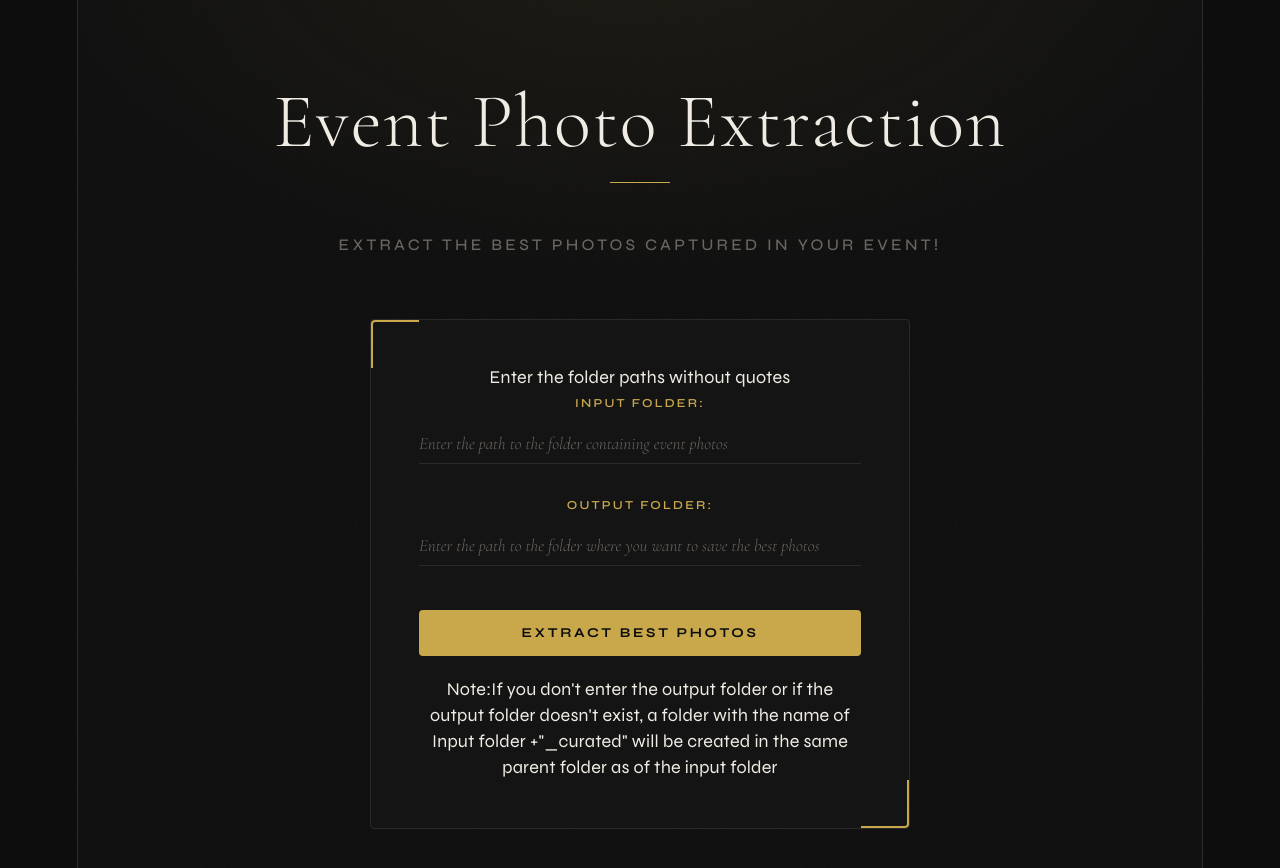
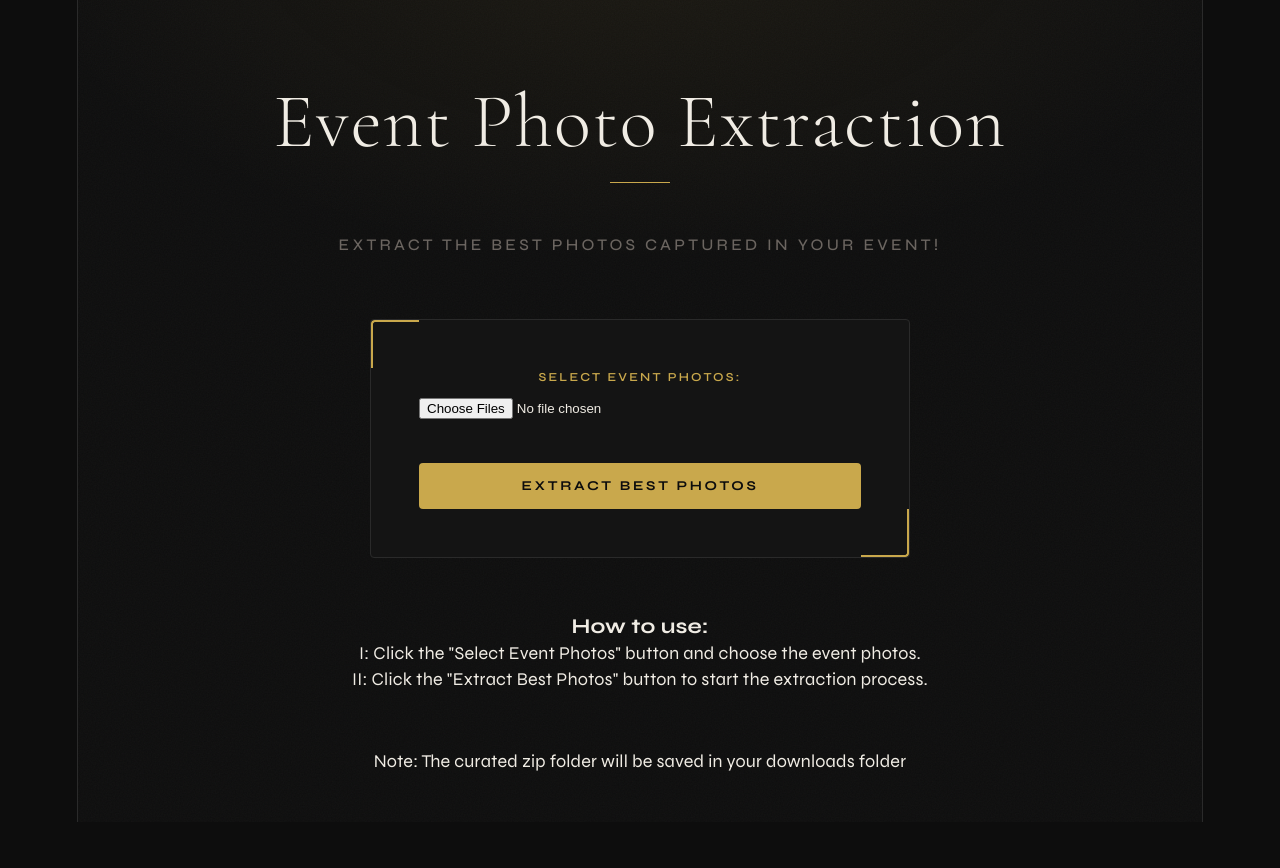
Before and after one commit to anish-git-05/EventPhotoExtractor, a React (Vite) app in the folder Client/: page / in a window 1280 px wide. Shown: the top 868 px of the page. After the commit the page ends 822 px from the top, so only its background shows below. Built offline with nearby package versions, Linux system fonts and the light colour scheme.

Commit message:
Changed the overall architecture

```diff
--- a/Client/src/Components/App.jsx
+++ b/Client/src/Components/App.jsx
@@ -6,5 +6,4 @@ function App(){
         </div>
     )
 }
-
 export default App
--- a/Client/src/Components/Home.jsx
+++ b/Client/src/Components/Home.jsx
@@ -1,30 +1,75 @@
 import {useState} from 'react'
 import {API_URL} from '../api.js'
 import '../Home.css'
+
 function Home(){
-    const [Folders, setFolders] = useState({})
+    const [Folders, setFolders] = useState([])
     const [Loading, setLoading] = useState(false)
-    const handleSubmit=async (e)=>{
+
+    const handleFileChange = (e) => {
+        setFolders(e.target.files)
+    }
+
+    const handleSubmit = async (e) => {
         e.preventDefault()
+
+        if(Folders.length === 0){
+            alert("Please select at least one file")
+            return
+        }
+
         setLoading(true)
-        const response= await fetch(`${API_URL}/process`,{
-            method:'POST',
-            headers:{
-                'Content-Type':'application/json'
-            },
-            body:JSON.stringify({
-                inputFolder:e.target.path.value,
-                outputFolder:e.target.output.value
+
+        const formData = new FormData();
+        for (let i = 0; i < Folders.length; i++) {
+            formData.append('images', Folders[i]);
+        }
+
+        try {
+            const response = await fetch(`${API_URL}/process`, {
+                method: 'POST',
+                body: formData
             })
-        })
-        const data=await response.json()
-        setLoading(false)
-        if(response.ok){
-            setFolders(data)
-        }else{
-            alert(data.error)
+
+            if(response.ok){
+                const blob = await response.blob();
+
+                const downloadUrl = window.URL.createObjectURL(blob);
+                const link = document.createElement('a');
+                link.href = downloadUrl;
+                link.setAttribute('download', 'curated_album.zip');
+
+                document.body.appendChild(link);
+                link.click();
+
+                link.parentNode.removeChild(link);
+                window.URL.revokeObjectURL(downloadUrl);
+
+                // --- THE NEW CLEANUP CODE ---
+
+                // 1. Reset your React state (removes the "X photos ready" text)
+                setFolders([]);
+
+                // 2. Reset the actual HTML form (clears the physical file input box)
+                e.target.reset();
+
+                // Optional: Let them know it's completely done
+                alert("Success! Your curated album is downloading.");
+
+                // ----------------------------
+
+            } else {
+                const data = await response.json()
+                alert(data.error || "An error occurred on the server.")
+            }
+        } catch (err) {
+            alert("Failed to connect to the server. Is Flask running?")
+            console.error(err)
+        } finally {
+            setLoading(false)
         }
     }
+
     return(
         <div className='home'>
             <div className='intro'>
@@ -32,16 +77,37 @@ function Home(){
                 <h2>Extract the best photos captured in your event!</h2>
             </div>
             <div className='filepath'>
-                <p>Enter the folder paths without quotes</p>
                 <form onSubmit={handleSubmit}>
-                    <label htmlFor='path'>Input Folder:</label>
-                    <input type='text' id='path' name='path' required placeholder='Enter the path to the folder containing event photos'/>
-                    <label htmlFor='output'>Output Folder:</label>
-                    <input type='text' id='output' name='output'placeholder='Enter the path to the folder where you want to save the best photos'/>
-                    <button disabled={Loading} type='submit'>{Loading?"Processing...":"Extract Best Photos"}</button>
+
+                    <label htmlFor='file-upload'>
+                        Select Event Photos:
+                    </label>
+
+                    <input
+                        type='file'
+                        id='file-upload'
+                        multiple
+                        accept='image/*'
+                        onChange={handleFileChange}
+                    />
+
+                    {Folders.length > 0 && (
+                        <p>
+                            📎 {Folders.length} photos ready for upload.
+                        </p>
+                    )}
+
+                    <button disabled={Loading} type='submit'>
+                        {Loading ? "Processing..." : "Extract Best Photos"}
+                    </button>
                 </form>
-                <p style={{marginTop:'20px'}}>Note:If you don't enter the output folder or if the output folder doesn't exist, a folder with the name of Input folder +"_curated" will be created in the same parent folder as of the input folder</p>
             </div>
+            <div>
+                <h3>How to use:</h3>
+                <p>I: Click the "Select Event Photos" button and choose the event photos.</p>
+                <p>II: Click the "Extract Best Photos" button to start the extraction process.</p>
+            </div>
+            <p>Note: The curated zip folder will be saved in your downloads folder</p>
         </div>
     )
 }
```
Also changed, not shown: 2 other files (tests, documents, lock files or other folders).
